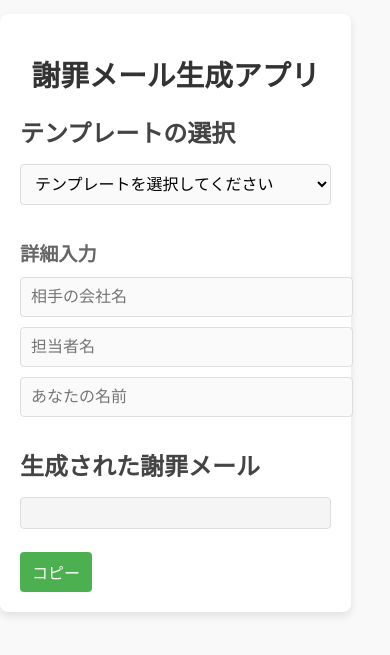
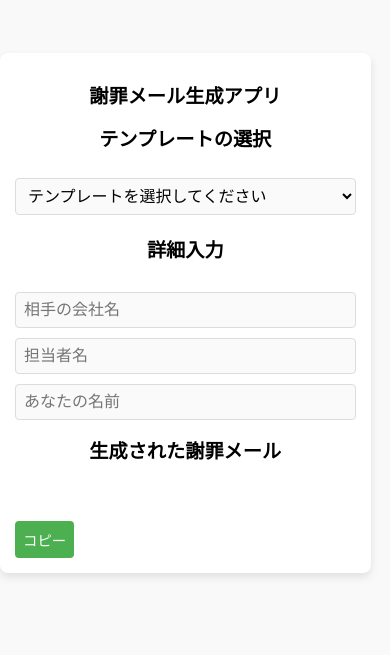
Before and after one commit to resotas/apology-email-generator, a React (Create React App) app: page / in a window 390 px wide. Shown: the part 109-764 px from the top of the page. Built offline with nearby package versions, Linux system fonts and the light colour scheme.

Commit message:
Add files via upload

```diff
--- a/src/App.css
+++ b/src/App.css
@@ -1,11 +1,12 @@
-/* App全体の背景と中央揃え */
+/* 基本スタイル */
+
 body {
   font-family: Arial, sans-serif;
   background-color: #f9f9f9;
   display: flex;
   justify-content: center;
   align-items: center;
-  height: 100vh;
+  min-height: 100vh;
   margin: 0;
 }
 
@@ -19,56 +20,16 @@ body {
   box-sizing: border-box;
 }
 
-/* ヘッダー */
-h1 {
-  font-size: 1.8em;
-  color: #333;
-  text-align: center;
-  margin-bottom: 20px;
-}
-
-h2 {
-  font-size: 1.5em;
-  color: #444;
-  margin-bottom: 15px;
-}
-
-/* セレクトボックス */
-select {
+/* フォーム要素のスタイル */
+input[type="text"], select, textarea {
   width: 100%;
   padding: 10px;
-  margin-bottom: 15px;
+  margin-top: 10px;
   font-size: 1em;
   border: 1px solid #ddd;
   border-radius: 4px;
   background-color: #fafafa;
-}
-
-/* 入力フィールド */
-input[type="text"] {
-  width: 100%;
-  padding: 10px;
-  margin-bottom: 10px;
-  font-size: 1em;
-  border: 1px solid #ddd;
-  border-radius: 4px;
-  background-color: #fafafa;
-}
-
-/* 生成されたメール表示部分 */
-pre {
-  background-color: #f5f5f5;
-  padding: 15px;
-  border: 1px solid #ddd;
-  border-radius: 4px;
-  color: #555;
-  white-space: pre-wrap;
-}
-
-h3 {
-  font-size: 1.2em;
-  color: #666;
-  margin-bottom: 10px;
+  box-sizing: border-box;
 }
 
 button {
@@ -82,37 +43,32 @@ button {
   color: white;
 }
 
-button:hover {
-  background-color: #45a049;
+/* スマートフォンサイズのスタイル調整 */
+@media (max-width: 600px) {
+  .App {
+    width: 95%;
+    padding: 15px;
   }
 
-p {
-  color: #4CAF50;
-  margin-top: 10px;
+  h1, h2, h3 {
+    font-size: 1.2em;
+    text-align: center;
   }
 
-/* テキストエリアのスタイル */
-textarea {
-  width: 100%;
-  padding: 10px;
-  margin-top: 10px;
+  input[type="text"], select, textarea {
     font-size: 1em;
-  border: 1px solid #ddd;
-  border-radius: 4px;
-  background-color: #fafafa;
-  resize: vertical; /* ユーザーが垂直方向にのみサイズ変更可能 */
-  box-sizing: border-box;
+    padding: 8px;
   }
 
-/* テキストエリアのフォーカス時のスタイル */
-textarea:focus {
-  border-color: #4CAF50;
-  outline: none;
-  box-shadow: 0 0 5px rgba(76, 175, 80, 0.3);
+  button {
+    font-size: 0.9em;
+    padding: 8px;
   }
 
-/* プレースホルダーのスタイル */
-textarea::placeholder {
-  color: #aaa;
-  font-style: italic;
+  /* メール内容の表示領域 */
+  pre {
+    font-size: 0.9em;
+    padding: 10px;
+    overflow-wrap: break-word;
   }
+}
```
Lines whose indentation alone changed are shown as unchanged.
